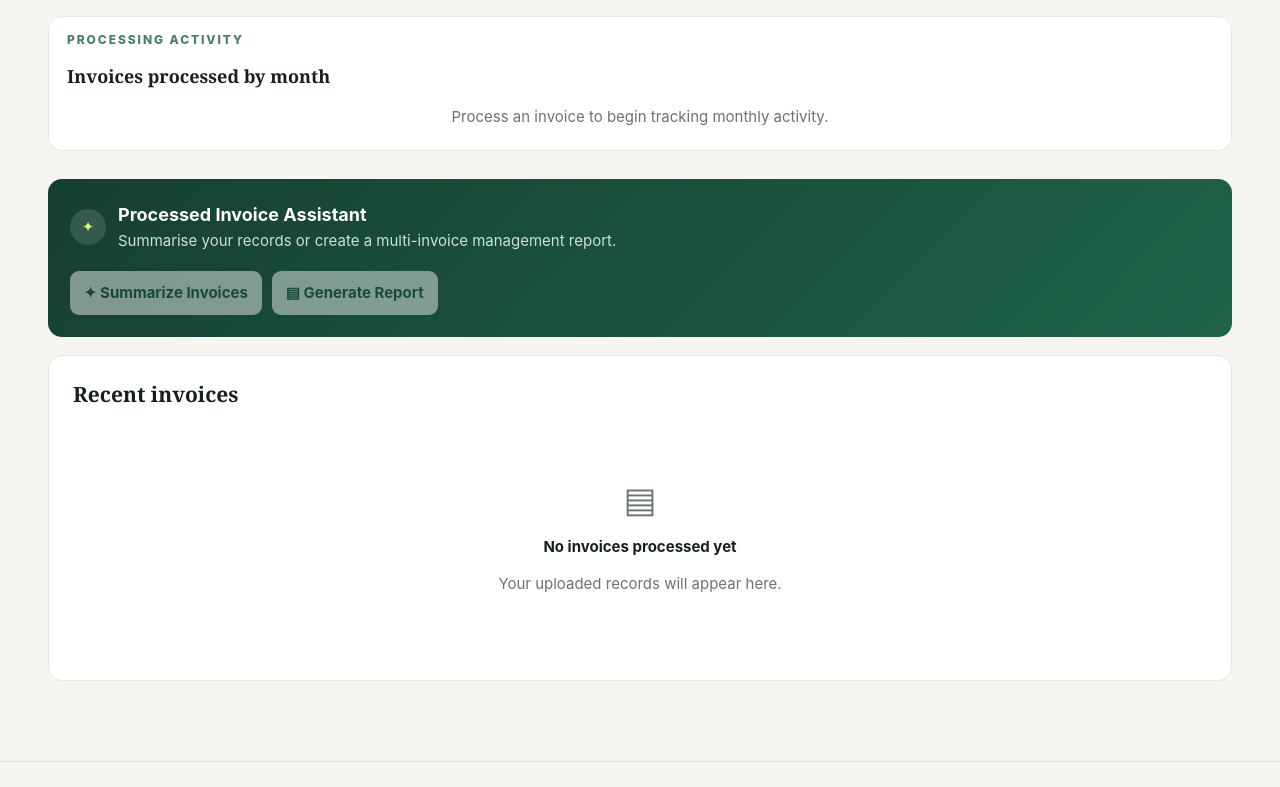
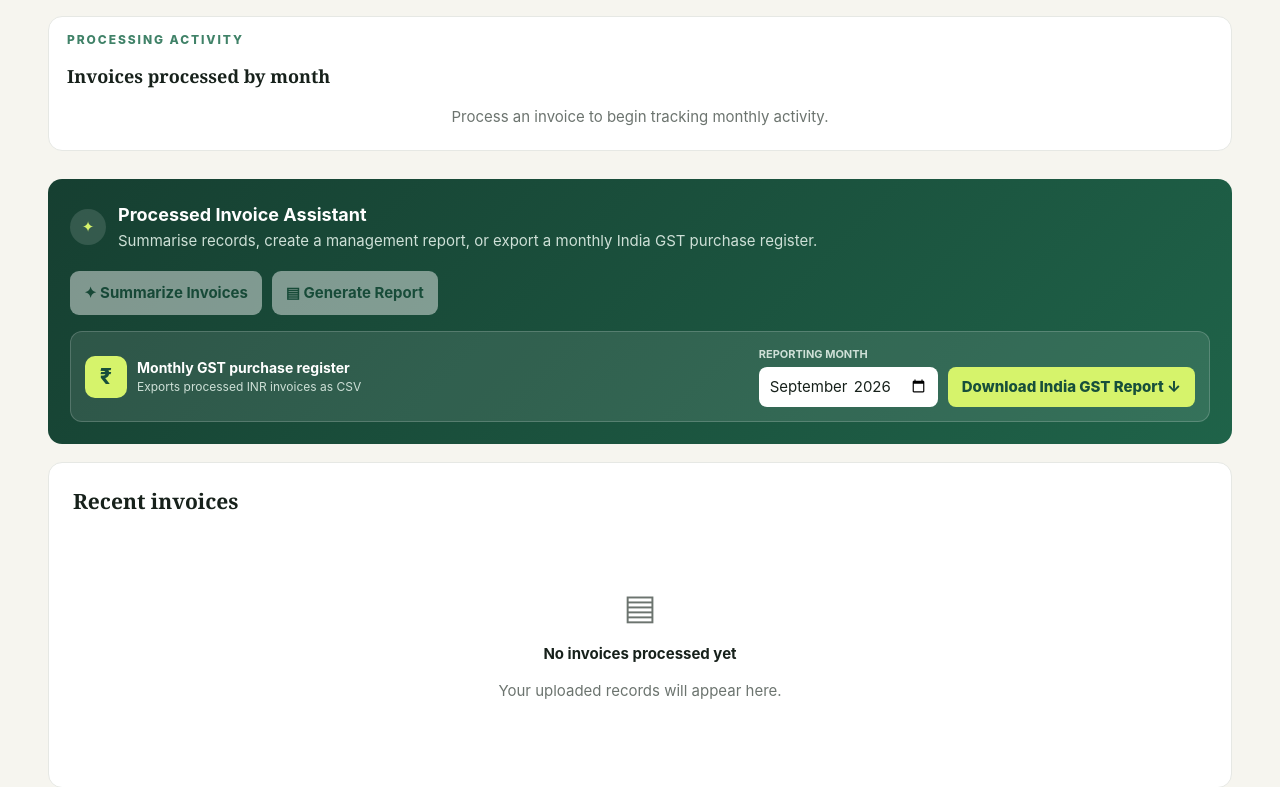
Before and after one commit to martinkabraham/iitpatna-finalproject-invoiceprocessor, a FastAPI app: page / in a window 1280 px wide. Shown: the part 737-1524 px from the top of the page. Run offline with FastAPI, Linux system fonts and the light colour scheme; data that the repository does not hold is empty.

Commit message:
Add monthly GST report feature with CSV download for processed INR invoices

```diff
--- a/app/main.py
+++ b/app/main.py
@@ -1,7 +1,9 @@
 from collections import Counter
+from datetime import date
+from typing import Annotated
 
 from fastapi import Depends, FastAPI, File, HTTPException, Request, UploadFile
-from fastapi.responses import HTMLResponse, RedirectResponse
+from fastapi.responses import HTMLResponse, RedirectResponse, Response
 from fastapi.staticfiles import StaticFiles
 from fastapi.templating import Jinja2Templates
 from sqlalchemy import select
@@ -10,13 +12,14 @@ from sqlalchemy.orm import Session
 from .config import BASE_DIR, settings
 from .database import Base, engine, get_db
 from .models import Invoice, LineItem
-from .schemas import InvoiceOut
+from .schemas import InvoiceOut, MonthlyGSTReportParams
 from .services import (
     extract_invoice,
     extract_text,
     generate_invoice_insights,
     generate_invoices_report,
     generate_invoices_summary,
+    generate_monthly_gst_csv,
     generate_purchase_recommendations,
     save_upload,
 )
@@ -91,6 +94,31 @@ def invoices_report_page(request: Request, db: Session = Depends(get_db)):
     except Exception as exc:
         context["portfolio_error"] = f"Could not generate report: {exc}"
     return templates.TemplateResponse(request, "index.html", context)
+
+
+@app.get("/invoices/gst-report")
+def download_monthly_gst_report(
+    period: Annotated[MonthlyGSTReportParams, Depends()],
+    db: Session = Depends(get_db),
+):
+    month_start = date(period.year, period.month, 1)
+    month_end = date(period.year + (period.month == 12), period.month % 12 + 1, 1)
+    invoices = db.scalars(
+        select(Invoice)
+        .where(
+            Invoice.currency == "INR",
+            Invoice.invoice_date >= month_start,
+            Invoice.invoice_date < month_end,
+        )
+        .order_by(Invoice.invoice_date, Invoice.invoice_number)
+    ).all()
+    content = "\ufeff" + generate_monthly_gst_csv(invoices, period.year, period.month)
+    filename = f"india-gst-report-{period.year:04d}-{period.month:02d}.csv"
+    return Response(
+        content=content,
+        media_type="text/csv; charset=utf-8",
+        headers={"Content-Disposition": f'attachment; filename="{filename}"'},
+    )
 
 
 @app.post("/upload")
--- a/app/services.py
+++ b/app/services.py
@@ -1,5 +1,7 @@
 import re
 import logging
+import csv
+import io
 from collections import Counter, defaultdict
 from datetime import date, datetime
 from decimal import Decimal, InvalidOperation
@@ -15,6 +17,49 @@ from .schemas import InvoiceData, LineItemData
 
 ALLOWED_EXTENSIONS = {".pdf", ".png", ".jpg", ".jpeg", ".txt"}
 logger = logging.getLogger(__name__)
+
+
+def generate_monthly_gst_csv(invoices, year: int, month: int) -> str:
+    """Build an Excel-friendly GST purchase register from stored INR invoices."""
+    output = io.StringIO(newline="")
+    writer = csv.writer(output)
+    writer.writerow(["India GST Purchase Register", f"{year:04d}-{month:02d}"])
+    writer.writerow([])
+    writer.writerow([
+        "Invoice Date",
+        "Invoice Number",
+        "Supplier",
+        "Taxable Value (INR)",
+        "GST Amount (INR)",
+        "Invoice Total (INR)",
+        "Source File",
+    ])
+
+    taxable_total = Decimal("0")
+    gst_total = Decimal("0")
+    invoice_total = Decimal("0")
+    for invoice in invoices:
+        taxable_value = invoice.subtotal or Decimal("0")
+        gst_amount = invoice.tax or Decimal("0")
+        gross_value = invoice.total or Decimal("0")
+        taxable_total += taxable_value
+        gst_total += gst_amount
+        invoice_total += gross_value
+        writer.writerow([
+            invoice.invoice_date.isoformat() if invoice.invoice_date else "",
+            invoice.invoice_number,
+            invoice.vendor_name,
+            f"{taxable_value:.2f}",
+            f"{gst_amount:.2f}",
+            f"{gross_value:.2f}",
+            invoice.source_filename,
+        ])
+
+    writer.writerow([])
+    writer.writerow(["TOTAL", "", "", f"{taxable_total:.2f}", f"{gst_total:.2f}", f"{invoice_total:.2f}", ""])
+    writer.writerow([])
+    writer.writerow(["Note", "This report includes INR invoices dated in the selected month. Verify figures against source invoices before filing a GST return."])
+    return output.getvalue()
 
 
 async def save_upload(upload: UploadFile) -> Path:
--- a/app/static/actions.css
+++ b/app/static/actions.css
@@ -508,6 +508,70 @@
   padding: 11px 14px;
 }
 .portfolio-actions button:disabled { cursor: not-allowed; opacity: .45; }
+.gst-report-form {
+  align-items: center;
+  background: rgba(255, 255, 255, .1);
+  border: 1px solid rgba(255, 255, 255, .18);
+  border-radius: 12px;
+  display: grid;
+  gap: 4px 10px;
+  grid-template-columns: auto minmax(190px, 1fr) auto auto;
+  margin-top: 16px;
+  padding: 14px;
+}
+.gst-report-icon {
+  align-items: center;
+  background: var(--lime);
+  border-radius: 10px;
+  color: var(--green);
+  display: flex;
+  font-size: 21px;
+  font-weight: 800;
+  grid-row: 1 / 3;
+  height: 42px;
+  justify-content: center;
+  width: 42px;
+}
+.gst-report-copy {
+  display: flex;
+  flex-direction: column;
+  grid-row: 1 / 3;
+}
+.gst-report-copy strong { font-size: 14px; }
+.gst-report-copy small { color: #cee0d7; font-size: 12px; }
+.gst-report-form label {
+  color: #cee0d7;
+  font-size: 11px;
+  font-weight: 700;
+  grid-column: 3;
+  text-transform: uppercase;
+}
+.gst-report-form input {
+  background: #fff;
+  border: 0;
+  border-radius: 8px;
+  color: var(--ink);
+  font: inherit;
+  grid-column: 3;
+  min-height: 40px;
+  padding: 8px 10px;
+}
+.gst-report-form button {
+  align-self: end;
+  background: var(--lime);
+  border: 0;
+  border-radius: 8px;
+  color: var(--green);
+  cursor: pointer;
+  font: inherit;
+  font-weight: 800;
+  grid-column: 4;
+  grid-row: 1 / 3;
+  min-height: 40px;
+  padding: 9px 14px;
+  white-space: nowrap;
+}
+.gst-report-form button:hover { background: #e1f88b; }
 .portfolio-result {
   background: #fff;
   border-radius: 11px;
@@ -524,6 +588,12 @@
 @media (max-width: 620px) {
   .portfolio-actions { flex-direction: column; }
   .portfolio-actions button { width: 100%; }
+  .gst-report-form { grid-template-columns: auto 1fr; }
+  .gst-report-icon { grid-row: 1 / 2; }
+  .gst-report-copy { grid-row: 1 / 2; }
+  .gst-report-form label { grid-column: 1 / 3; margin-top: 8px; }
+  .gst-report-form input { grid-column: 1 / 3; width: 100%; }
+  .gst-report-form button { grid-column: 1 / 3; grid-row: auto; margin-top: 4px; width: 100%; }
 }
 
 .row-actions form,
--- a/app/templates/index.html
+++ b/app/templates/index.html
@@ -24,11 +24,20 @@
     </div>{% else %}<div class="chart-empty">Process an invoice to begin tracking monthly activity.</div>{% endif %}
   </section>
   <section class="portfolio-assistant" id="portfolio-assistant">
-    <div class="portfolio-assistant-head"><span class="assistant-avatar">✦</span><div><strong>Processed Invoice Assistant</strong><p>Summarise your records or create a multi-invoice management report.</p></div></div>
+    <div class="portfolio-assistant-head"><span class="assistant-avatar">✦</span><div><strong>Processed Invoice Assistant</strong><p>Summarise records, create a management report, or export a monthly India GST purchase register.</p></div></div>
     <div class="portfolio-actions">
       <form class="portfolio-ai-form" action="/invoices/summary" method="post"><button type="submit" {% if not invoices %}disabled{% endif %}>✦ Summarize Invoices</button></form>
       <form class="portfolio-ai-form" action="/invoices/report" method="post"><button type="submit" {% if not invoices %}disabled{% endif %}>▤ Generate Report</button></form>
     </div>
+    <form class="gst-report-form" action="/invoices/gst-report" method="get">
+      <span class="gst-report-icon" aria-hidden="true">₹</span>
+      <span class="gst-report-copy"><strong>Monthly GST purchase register</strong><small>Exports processed INR invoices as CSV</small></span>
+      <label for="gst-period">Reporting month</label>
+      <input id="gst-period" type="month" required>
+      <input class="gst-year" name="year" type="hidden">
+      <input class="gst-month" name="month" type="hidden">
+      <button type="submit">Download India GST Report ↓</button>
+    </form>
     {% if portfolio_result %}<div class="portfolio-result" id="portfolio-result" tabindex="-1"><p class="eyebrow">AI ANALYSIS</p><h3>{{ portfolio_title }}</h3><div class="ai-copy">{{ portfolio_result }}</div></div>{% endif %}
     {% if portfolio_error %}<div class="ai-error" id="portfolio-result" role="alert" tabindex="-1">{{ portfolio_error }}</div>{% endif %}
   </section>
@@ -60,6 +69,17 @@
       document.querySelectorAll('.portfolio-ai-form button').forEach(function (button) { button.disabled = true; });
     });
   });
+  const gstForm = document.querySelector('.gst-report-form');
+  if (gstForm) {
+    const periodInput = gstForm.querySelector('#gst-period');
+    const today = new Date();
+    periodInput.value = today.getFullYear() + '-' + String(today.getMonth() + 1).padStart(2, '0');
+    gstForm.addEventListener('submit', function () {
+      const parts = periodInput.value.split('-');
+      gstForm.querySelector('.gst-year').value = parts[0];
+      gstForm.querySelector('.gst-month').value = parts[1];
+    });
+  }
   const portfolioResult = document.getElementById('portfolio-result');
   if (portfolioResult) {
     window.requestAnimationFrame(function () {
```
Also changed, not shown: app/schemas.py (+7 -0 lines), tests/test_app.py (+29 -1 lines), README.md.
